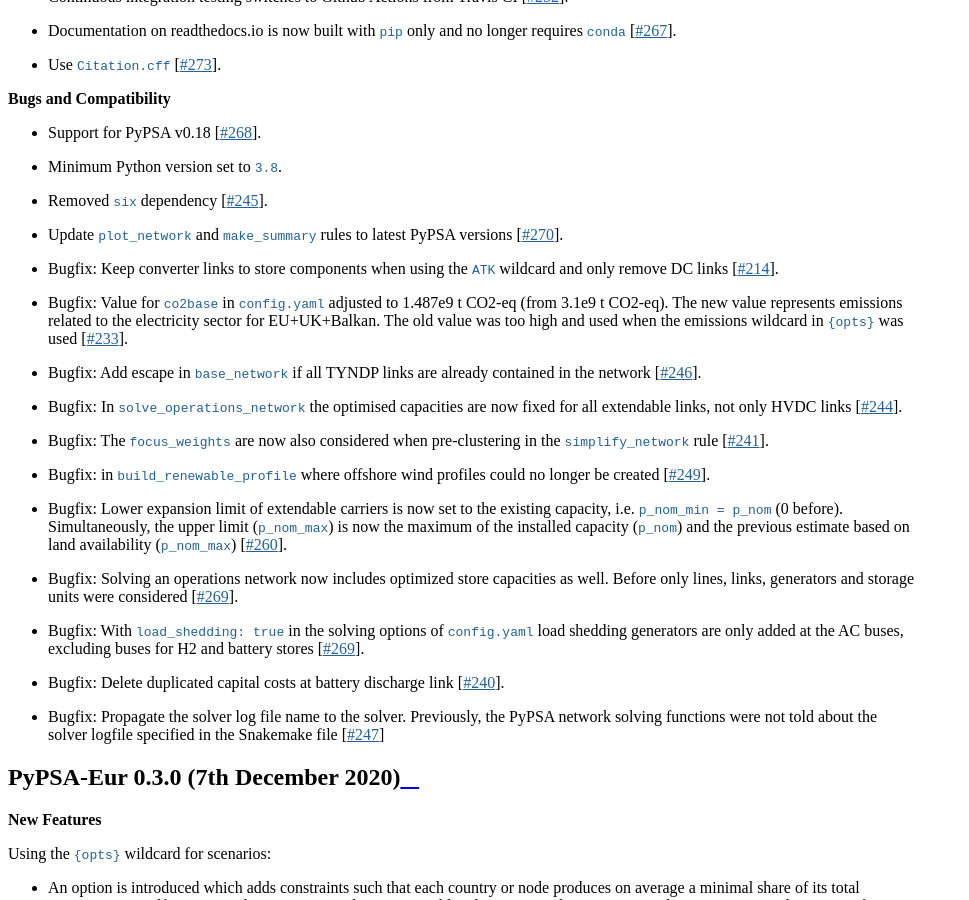
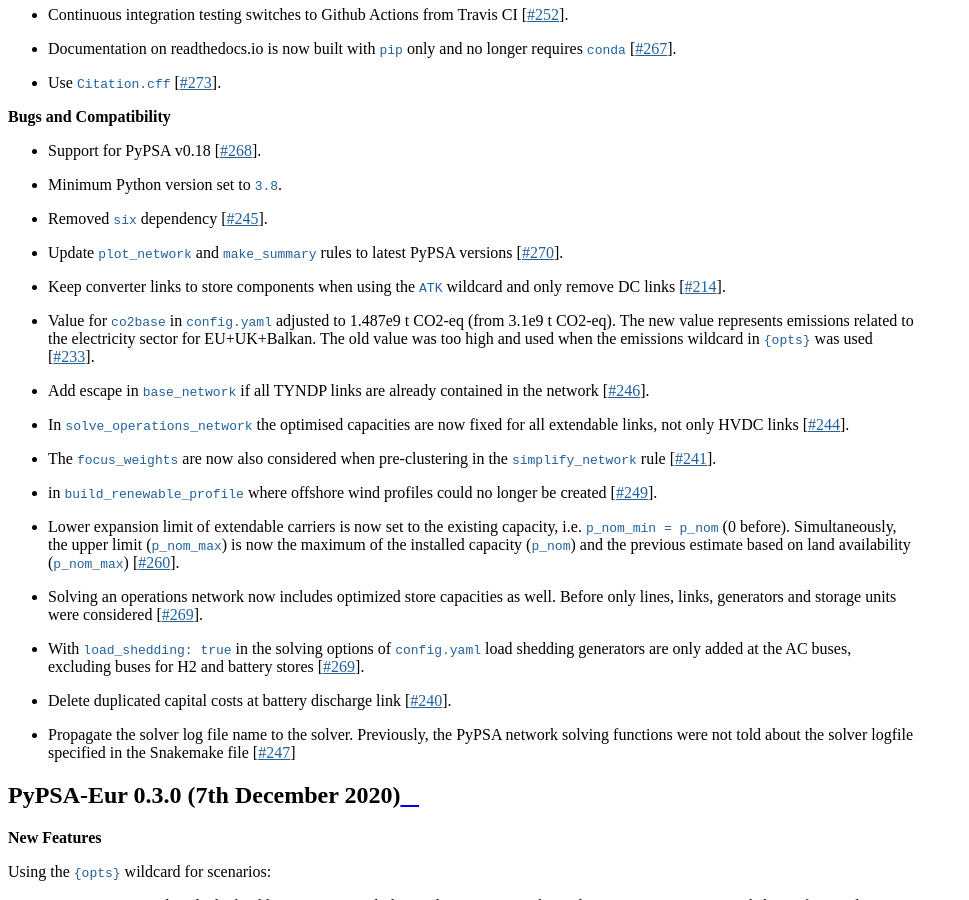
Before and after one commit to open-energy-transition/clean-firm-techs-eu, a Sphinx documentation site: the page built from doc/release_notes.rst, in a window 1280 px wide and 900 px high, scrolled down 1467 px. Shown: the whole window, without its empty margins (0-969 px from the left). Built offline with Sphinx 7.4.7 and the Read the Docs theme 2.0.0, drawn with Linux system fonts in a browser that asks for light colours; some of the changed text lies outside the part shown.

Commit message:
final tweaks of release notes

```diff
--- a/doc/release_notes.rst
+++ b/doc/release_notes.rst
@@ -83,48 +84,48 @@ PyPSA-Eur 0.4.0 (15th September 2021)
 * Update :mod:`plot_network` and :mod:`make_summary` rules to latest PyPSA
   versions  [`#270 <https://github.com/PyPSA/pypsa-eur/pull/270>`_].
 
-* Bugfix: Keep converter links to store components when using the ``ATK``
+* Keep converter links to store components when using the ``ATK``
   wildcard and only remove DC links [`#214 <https://github.com/PyPSA/pypsa-eur/pull/214>`_].
 
-* Bugfix: Value for ``co2base`` in ``config.yaml`` adjusted to 1.487e9 t CO2-eq
+* Value for ``co2base`` in ``config.yaml`` adjusted to 1.487e9 t CO2-eq
   (from 3.1e9 t CO2-eq). The new value represents emissions related to the
   electricity sector for EU+UK+Balkan. The old value was too high and used when
   the emissions wildcard in ``{opts}`` was used
   [`#233 <https://github.com/PyPSA/pypsa-eur/pull/233>`_].
 
-* Bugfix: Add escape in :mod:`base_network` if all TYNDP links are already
+* Add escape in :mod:`base_network` if all TYNDP links are already
   contained in the network
   [`#246 <https://github.com/PyPSA/pypsa-eur/pull/246>`_].
 
-* Bugfix: In :mod:`solve_operations_network` the optimised capacities are now
+* In :mod:`solve_operations_network` the optimised capacities are now
   fixed for all extendable links, not only HVDC links
   [`#244 <https://github.com/PyPSA/pypsa-eur/pull/244>`_].
 
-* Bugfix: The ``focus_weights`` are now also considered when pre-clustering in
+* The ``focus_weights`` are now also considered when pre-clustering in
   the :mod:`simplify_network` rule
   [`#241 <https://github.com/PyPSA/pypsa-eur/pull/241>`_].
 
-* Bugfix: in :mod:`build_renewable_profile` where offshore wind profiles could
+* in :mod:`build_renewable_profile` where offshore wind profiles could
   no longer be created [`#249 <https://github.com/PyPSA/pypsa-eur/pull/249>`_].
 
-* Bugfix: Lower expansion limit of extendable carriers is now set to the
+* Lower expansion limit of extendable carriers is now set to the
   existing capacity, i.e. ``p_nom_min = p_nom`` (0 before). Simultaneously, the
   upper limit (``p_nom_max``) is now the maximum of the installed capacity
   (``p_nom``) and the previous estimate based on land availability (``p_nom_max``)
   [`#260 <https://github.com/PyPSA/pypsa-eur/pull/260>`_].
 
-* Bugfix: Solving an operations network now includes optimized store capacities
+* Solving an operations network now includes optimized store capacities
   as well. Before only lines, links, generators and storage units were considered
   [`#269 <https://github.com/PyPSA/pypsa-eur/pull/269>`_].
 
-* Bugfix: With ``load_shedding: true`` in the solving options of ``config.yaml``
+* With ``load_shedding: true`` in the solving options of ``config.yaml``
   load shedding generators are only added at the AC buses, excluding buses for H2
   and battery stores [`#269 <https://github.com/PyPSA/pypsa-eur/pull/269>`_].
 
-* Bugfix: Delete duplicated capital costs at battery discharge link
+* Delete duplicated capital costs at battery discharge link
   [`#240 <https://github.com/PyPSA/pypsa-eur/pull/240>`_].
 
-* Bugfix: Propagate the solver log file name to the solver. Previously, the
+* Propagate the solver log file name to the solver. Previously, the
   PyPSA network solving functions were not told about the solver logfile specified
   in the Snakemake file [`#247 <https://github.com/PyPSA/pypsa-eur/pull/247>`_]
 
```
Also changed, not shown: other parts of doc/release_notes.rst (+3 -2 lines).
